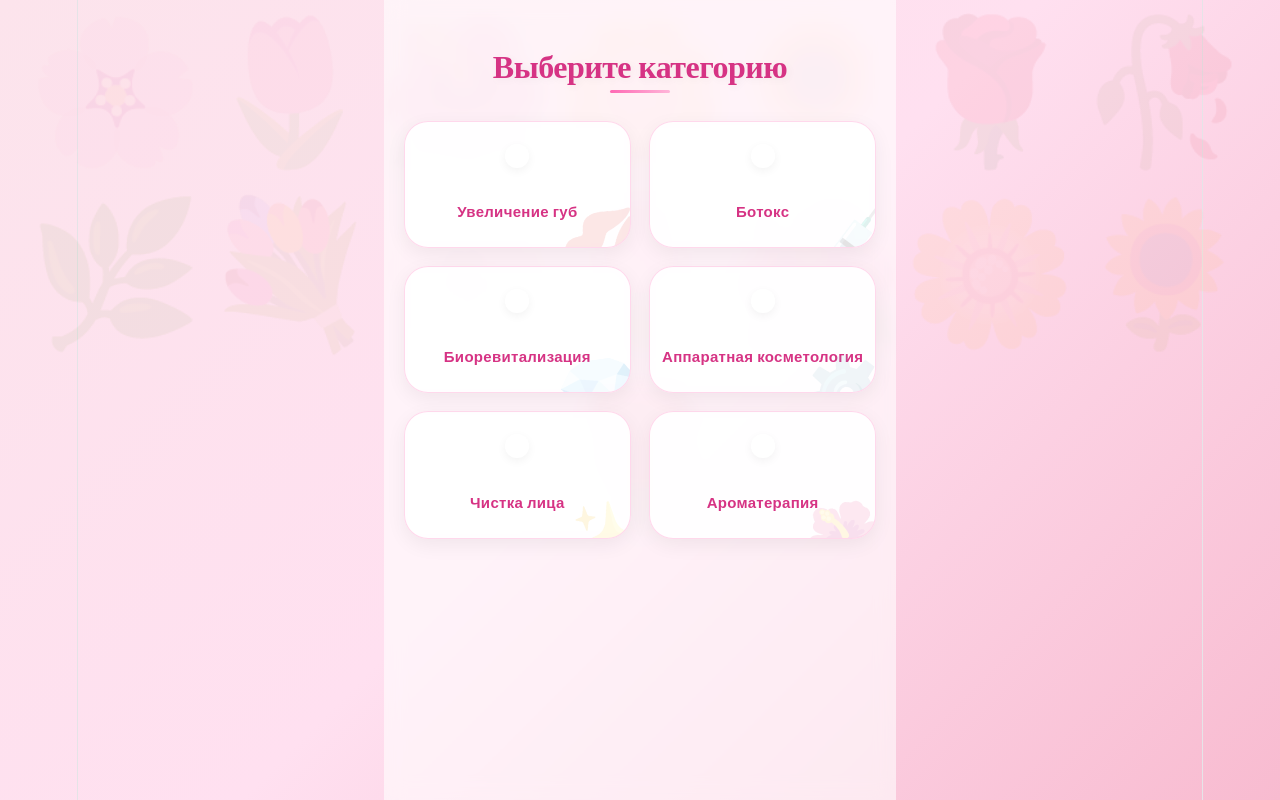
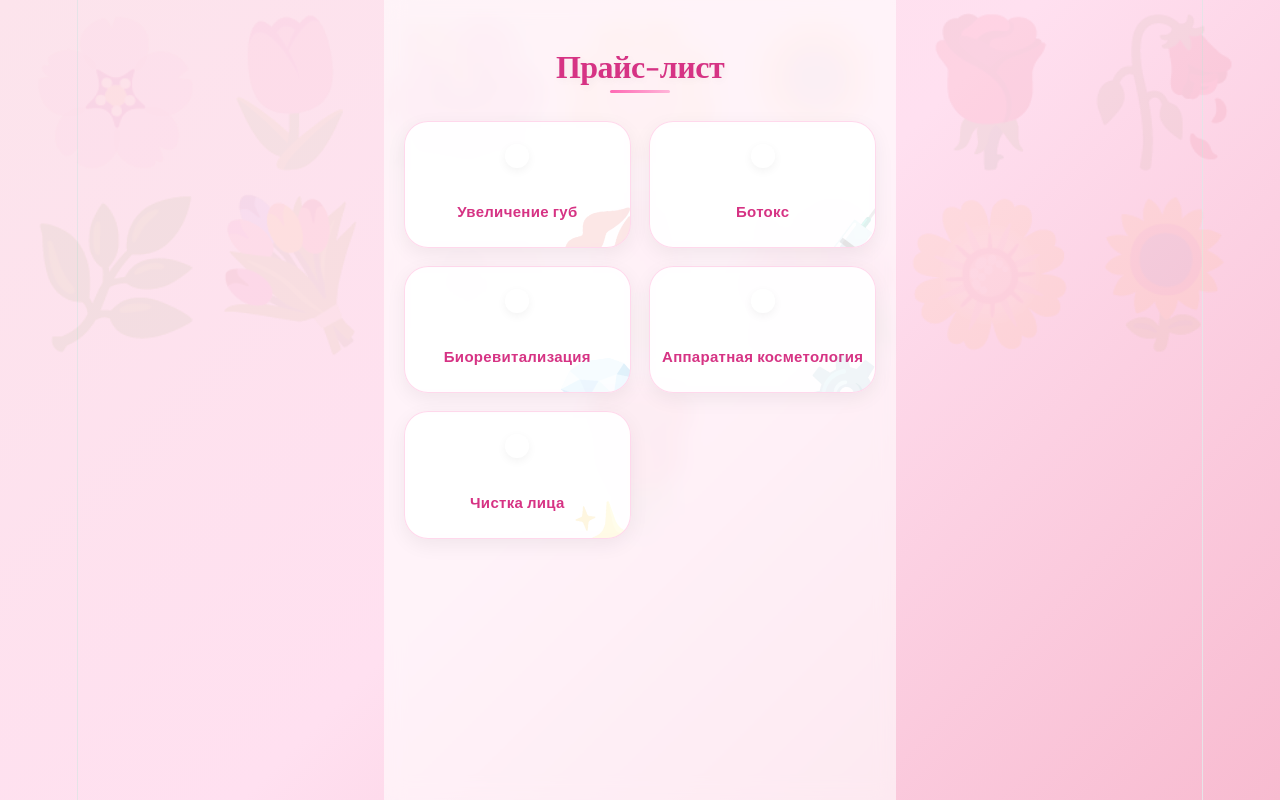
Before and after one commit to w8tan1312/cosmo-miniapp, a React (Vite) app: page / in a window 1280 px wide. Built offline with nearby package versions, Linux system fonts and the light colour scheme; a web font is replaced by a local one.

Commit message:
Change title to 'Прайс-лист' and remove aromatherapy

```diff
--- a/src/Categories.jsx
+++ b/src/Categories.jsx
@@ -64,24 +64,13 @@ const categories = [
       { id: 53, name: 'Атравматическая чистка', price: 4500, duration: '55 мин' },
       { id: 54, name: 'Комбинированная чистка', price: 5000, duration: '70 мин' }
     ]
-  },
-  {
-    id: 6,
-    name: 'Ароматерапия',
-    icon: 'fa-flower',
-    color: '#ffb6d9',
-    emoji: '🌺',
-    services: [
-      { id: 61, name: 'Ароматерапия', price: 1500, duration: '30 мин' },
-      { id: 62, name: 'Фитокомплексы', price: 2000, duration: '20 мин' }
-    ]
   }
 ]
 
 function Categories({ onSelectCategory }) {
   return (
     <div className="categories">
-      <h1>Выберите категорию</h1>
+      <h1>Прайс-лист</h1>
       <div className="categories-grid">
         {categories.map(cat => (
           <div
```
